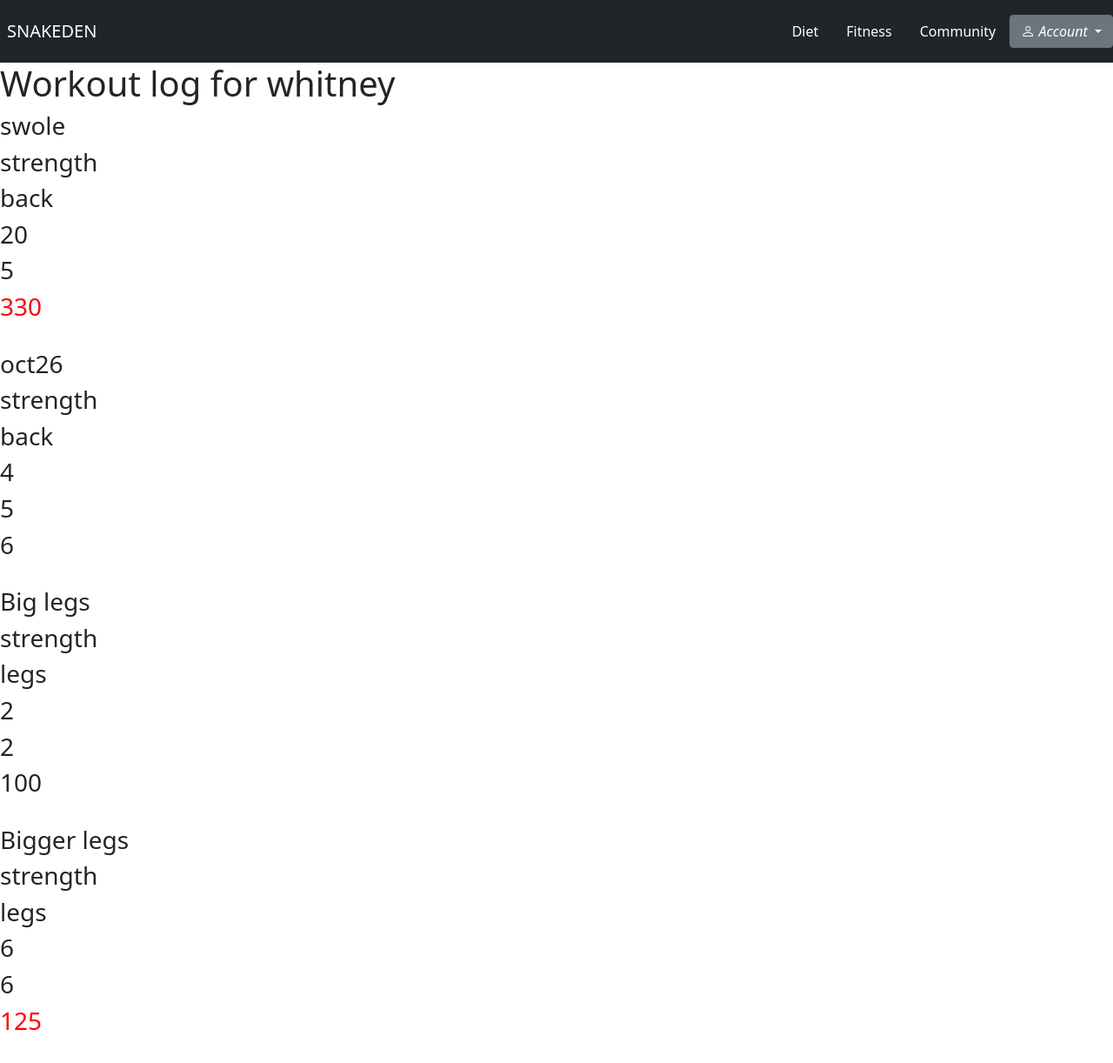
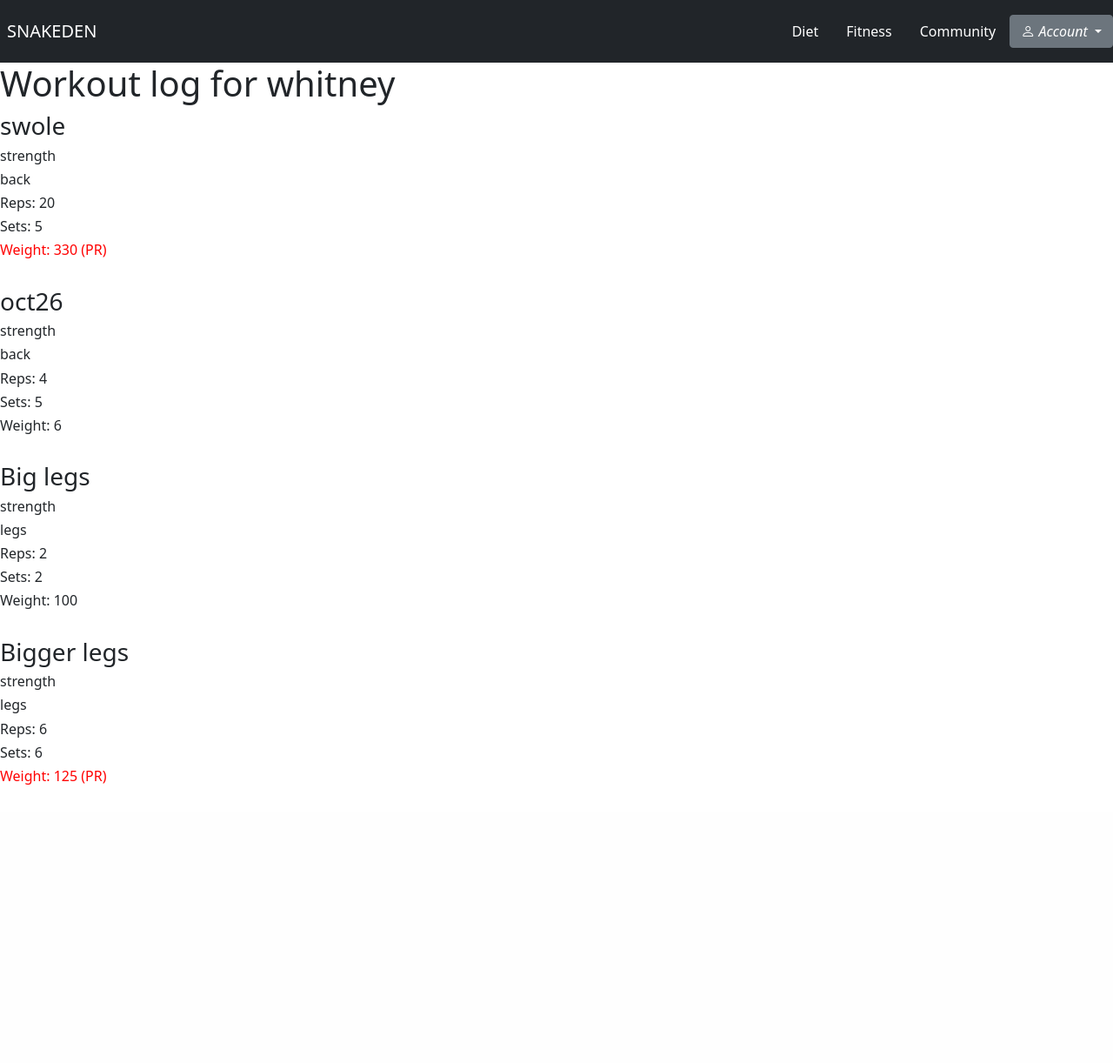
Before and after one commit to bradleypeterson/snakedenfitness, a Django app: page /workout_log/ in a window 1280 px wide. Shown: the whole page at 87% size. After the commit the page ends 902 px from the top, so only its background shows below. Run offline with Django 3.2, Linux system fonts and the light colour scheme; a user stored in the database is signed in; data comes from the database, SQL or seed files in the repository; some libraries are stand-ins or nearby versions.

Commit message:
updated some styling

```diff
--- a/snakedenfitness/users/templates/users/workout_log.html
+++ b/snakedenfitness/users/templates/users/workout_log.html
@@ -4,14 +4,14 @@
     <h1>Workout log for {{ user.username }}</h1>
     {% for workout in workouts %}
         <h3>{{ workout.exercise_name }}</h3>
-        <h3>{{ workout.workout_type }}</h3>
-        <h3>{{ workout.muscle_group }}</h3>
-        <h3>{{ workout.reps }}</h3>
-        <h3>{{ workout.sets }}</h3>
+        <h6>{{ workout.workout_type }}</h6>
+        <h6>{{ workout.muscle_group }}</h6>
+        <h6>Reps: {{ workout.reps }}</h6>
+        <h6>Sets: {{ workout.sets }}</h6>
             {% if workout.weight in prs %}
-                <h3 style="color: red;">{{ workout.weight }}</h3>
+                <h6 style="color: red;">Weight: {{ workout.weight }} (PR)</h6>
         {% else %}
-            <h3>{{ workout.weight }}</h3>
+            <h6>Weight: {{ workout.weight }}</h6>
         {% endif %}
         <br>
     {% endfor %}
```
Also changed, not shown: README.md.
